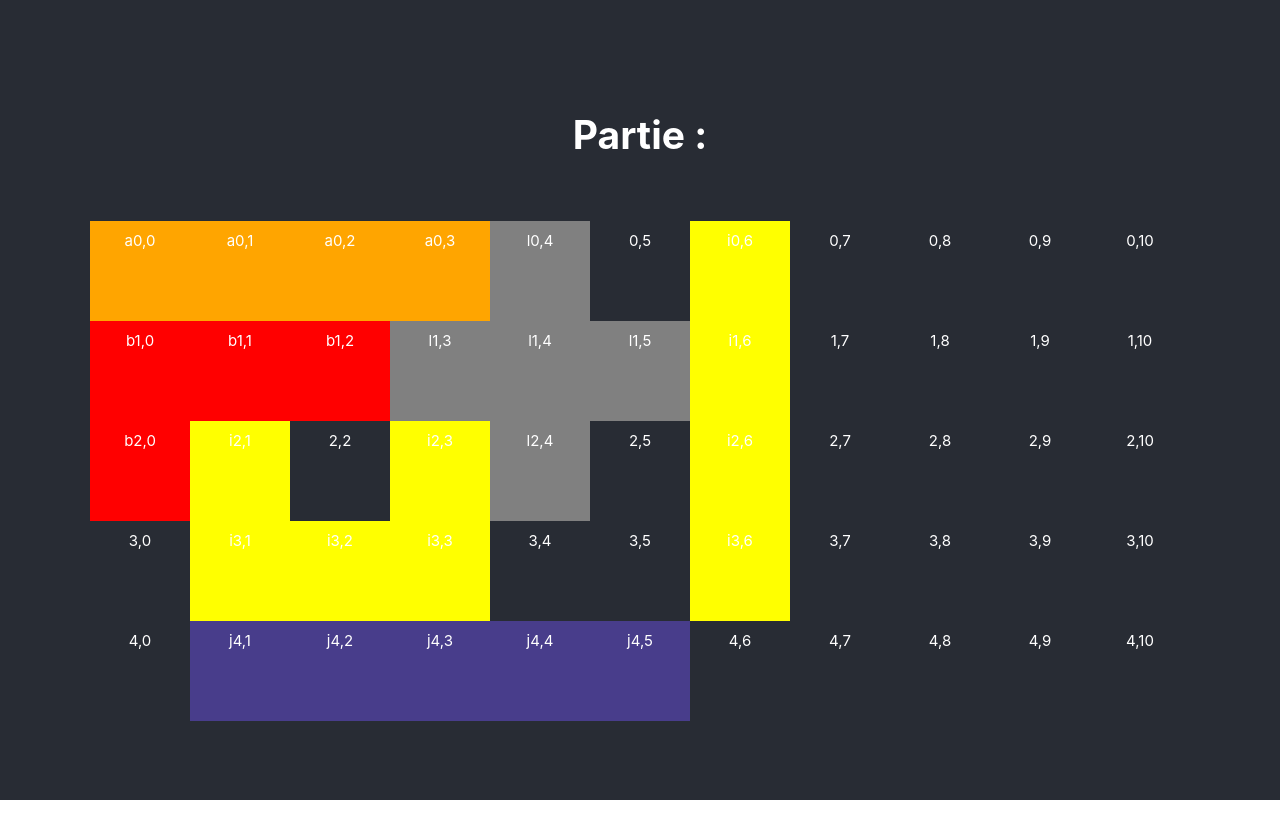
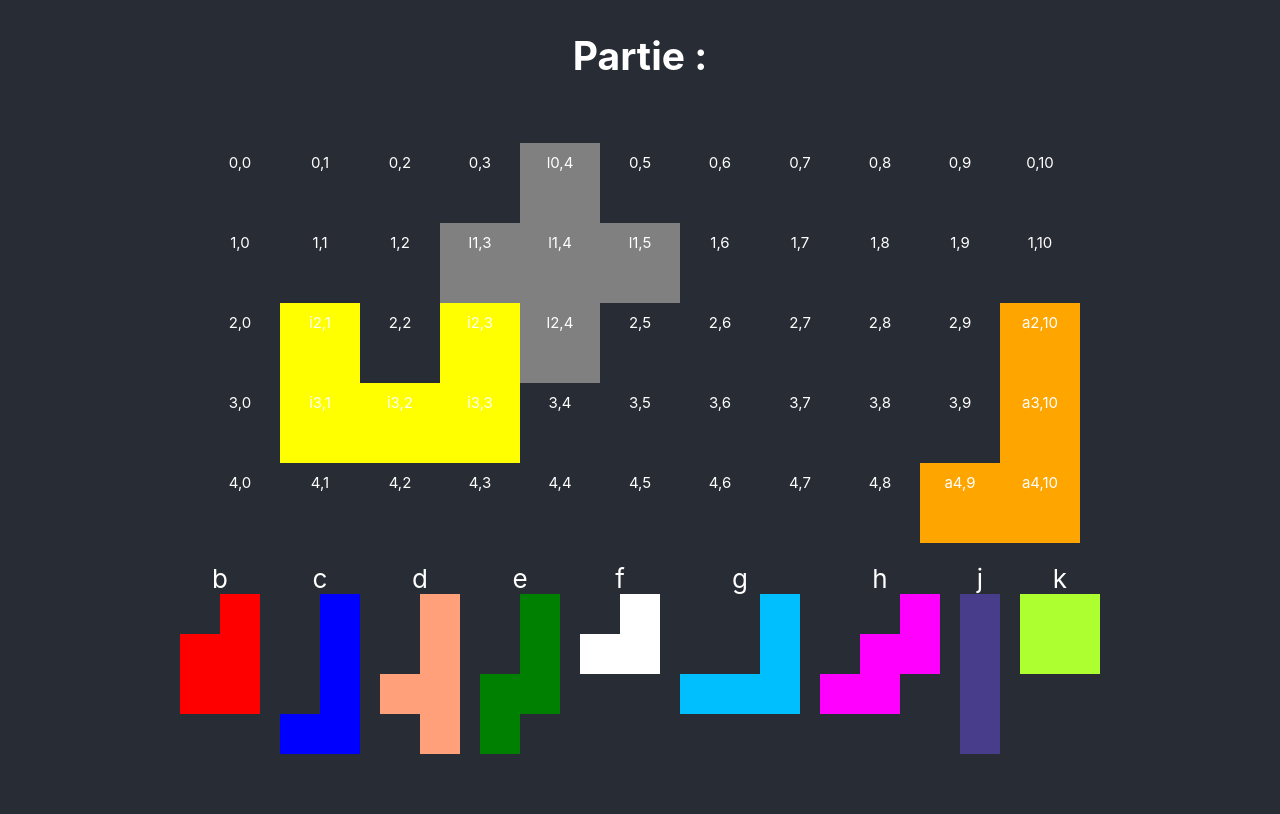
Before and after one commit to alainib/smartgame, a React (Create React App) app: page / in a window 1280 px wide. Built offline with nearby package versions, Linux system fonts and the light colour scheme.

Commit message:
ajout brick restantes en cour

```diff
--- a/src/App.css
+++ b/src/App.css
@@ -36,3 +36,25 @@
     transform: rotate(360deg);
   }
 }
+
+.flex-container {
+  padding: 10px;
+  margin: 0;
+  list-style: none;
+  -ms-box-orient: horizontal;
+  display: -webkit-box;
+  display: -moz-box;
+  display: -ms-flexbox;
+  display: -moz-flex;
+  display: -webkit-flex;
+  display: flex;
+}
+
+.wrap {
+  -webkit-flex-wrap: wrap;
+  flex-wrap: wrap;
+}
+
+.margin10 {
+  margin: 10px;
+}
--- a/src/components/Partie.js
+++ b/src/components/Partie.js
@@ -2,19 +2,12 @@ import React, { Component } from "react";
 import { StyleSheet, css } from "aphrodite";
 
 import "App.css";
-function clj(data) {
-  console.log(JSON.stringify(data, undefined, 2));
-}
-function clnj(astring, data) {
-  console.log(astring);
-  console.log(JSON.stringify(data, undefined, 2));
-  console.log("---------------");
-}
 
-const _supportSize = {
+const _baseSize = {
   x: 11,
   y: 5
 };
+
 const _bricks = {
   a: {
     color: "orange",
@@ -119,8 +112,9 @@ export default class Partie extends Component {
   constructor(props) {
     super(props);
     this.state = {
-      supportData: this.initSupport(),
+      baseData: this.initBase(),
       colors: this.initColors(),
+      usedLetters: [],
       bricks: _bricks
     };
   }
@@ -131,29 +125,31 @@ export default class Partie extends Component {
     }
     return colors;
   }
-  initSupport() {
-    // const res = [...Array(_supportSize.y)].map(x => Array(_supportSize.x).fill(false));
-    let res = [
+
+  initBase() {
+    const res = [...Array(_baseSize.y)].map(x => Array(_baseSize.x).fill(false));
+    /* const res = [
       ["a", "a", "a", "a", false, false, "i", false, false, false, false],
       ["b", "b", "b", false, false, false, "i", false, false, false, false],
       ["b", false, false, false, false, false, "i", false, false, false, false],
       [false, false, false, false, false, false, "i", false, false, false, false],
       [false, "j", "j", "j", "j", "j", false, false, false, false, false]
-    ];
+    ];*/
     return res;
   }
 
-  async componentDidMount() {
+  componentDidMount = async () => {
     this.trySetBrickAt("l", 0, 3);
     this.trySetBrickAt("i", 2, 1);
-  }
+    this.trySetBrickAt("a", 2, 9);
+  };
 
   /**
    * essai de mettre une brick dans une position
    @param name of the brick:a b c ....
    @param x abscisse index to set the brick at
    @param y ordonate index to set the brick at
-   on represente le support comme un support comme matrix également
+   on represente le base comme une matrix également
 
    0 _ _ _ _ _ _ _ > x
    |
@@ -164,70 +160,70 @@ export default class Partie extends Component {
 
 
   */
-  trySetBrickAt(name, x, y) {
-    let { supportData } = this.state;
-
+  trySetBrickAt = (name, x, y) => {
     const can = this.canSetBrick(name, x, y);
 
     if (can) {
       this.setBrickAt(name, x, y);
-      this.setState({ supportData });
     } else {
       console.log("cannot be set here ! ");
     }
-  }
+  };
 
   // met la brick dans cette position
-  setBrickAt(name, x, y) {
+  setBrickAt = (name, x, y) => {
     const brick = this.state.bricks[name];
-    console.log(brick);
-    const bsize = {
+
+    const brickSize = {
       x: this.getXLength(brick.matrix),
       y: this.getYLength(brick.matrix)
     };
-    let supportData = [...this.state.supportData];
-    for (var i = 0; i < bsize.x; i++) {
-      for (var j = 0; j < bsize.y; j++) {
+    let baseData = [...this.state.baseData];
+    for (var i = 0; i < brickSize.x; i++) {
+      for (var j = 0; j < brickSize.y; j++) {
         if (brick.matrix[i][j] === 1) {
-          supportData[i + x][j + y] = name;
+          baseData[i + x][j + y] = name;
         }
       }
     }
-    console.log(supportData);
-    this.setState({ supportData });
-  }
+
+    this.setState((prevState, props) => ({
+      usedLetters: [...prevState.usedLetters, name],
+      baseData
+    }));
+  };
 
   // check si on peut mettre la brick à la position (x,y). il faut que la place soit bien vide
-  canSetBrick(name, x, y) {
-    let { supportData } = this.state;
+  canSetBrick = (name, x, y) => {
+    let { baseData } = this.state;
     const brick = this.state.bricks[name];
     let can = true;
-    // on test que la brick ne depasse pas du support
+    // on test que la brick ne depasse pas du base
 
-    const bsize = {
+    const brickSize = {
       x: this.getXLength(brick.matrix),
       y: this.getYLength(brick.matrix)
     };
-    const supportSize = {
-      x: this.getXLength(supportData),
-      y: this.getYLength(supportData)
+    const baseSize = {
+      x: this.getXLength(baseData),
+      y: this.getYLength(baseData)
     };
 
-    // console.log({ x, "bsize.x": bsize.x, "supportSize.x": supportSize.x, res: x + bsize.x > supportSize.x });
-    if (x + bsize.x > supportSize.x) {
+    if (x + brickSize.x > baseSize.x) {
+      console.log({ x, "brickSize.x": brickSize.x, "baseSize.x": baseSize.x, res: x + brickSize.x > baseSize.x });
       return false;
     }
 
-    // console.log({ y, "bsize.y": bsize.y, "supportSize.y": supportSize.y, res: y + bsize.y > supportSize.y });
-    if (y + bsize.y > supportSize.y) {
+    if (y + brickSize.y > baseSize.y) {
+      console.log({ y, "brickSize.y": brickSize.y, "baseSize.y": baseSize.y, res: y + brickSize.y > baseSize.y });
       return false;
     }
 
-    // on crop une sous matrix de taille identique à brick dans supportData, plus facile pour comparer
-    const sub = this.getSub(supportData, x, y, bsize.x, bsize.y);
-    console.log(sub, brick.matrix);
-    for (var i = 0; i < bsize.x; i++) {
-      for (var j = 0; j < bsize.y; j++) {
+    // on crop une sous matrix de taille identique à brick dans baseData, plus facile pour comparer
+    const sub = this.getSub(baseData, x, y, brickSize.x, brickSize.y);
+    // console.log(sub, brick.matrix);
+    for (var i = 0; i < brickSize.x; i++) {
+      for (var j = 0; j < brickSize.y; j++) {
         if (brick.matrix[i][j] === 1) {
           if (sub[i][j] !== false) {
             can = false;
@@ -237,7 +233,7 @@ export default class Partie extends Component {
     }
 
     return can;
-  }
+  };
   /**
    * découpe une sous matrice dans brick
    * @param {*} brick
@@ -257,20 +253,21 @@ export default class Partie extends Component {
     }
     return max;
   }
+
   getXLength(brick) {
     return brick.length;
   }
 
-  renderSupport() {
-    const { supportData, colors } = this.state;
+  renderBase() {
+    const { baseData, colors } = this.state;
 
     return (
       <div>
-        {supportData.map((row, i) => (
+        {baseData.map((row, i) => (
           <div className={css(styles.bloc)} key={i}>
             {row.map((col, j) => {
               return (
-                <div className={css(styles.case)} style={{ backgroundColor: colors[col] }} key={j}>
+                <div className={css(styles.item)} style={{ backgroundColor: colors[col] }} key={j}>
                   <span className={css(styles.smalltitle)}>{col + i + "," + j}</span>
                 </div>
               );
@@ -280,13 +277,50 @@ export default class Partie extends Component {
       </div>
     );
   }
+  renderUnusedBricks() {
+    let show = [];
+    for (var i in _bricks) {
+      if (!this.state.usedLetters.includes(i)) {
+        show.push(
+          <div key={i}>
+            <ShowBrick name={i} data={_bricks[i]} />
+          </div>
+        );
+      }
+    }
+    return <div className="flex-container wrap">{show}</div>;
+  }
 
   render() {
     return (
       <div>
-        <h2 className="padding15">Partie :</h2>
+        <h2>Partie :</h2>
         <br />
-        {this.renderSupport()}
+
+        {this.renderBase()}
+
+        {this.renderUnusedBricks()}
+      </div>
+    );
+  }
+}
+
+class ShowBrick extends Component {
+  render() {
+    const { matrix, color } = this.props.data;
+
+    return (
+      <div key={this.props.name} className="margin10">
+        <div>{this.props.name}</div>
+        {matrix.map((row, i) => {
+          return (
+            <div className={css(styles.bloc)} key={i}>
+              {row.map((col, j) => {
+                return <div className={css(styles.itemSmall)} style={{ backgroundColor: col ? color : false }} key={j}></div>;
+              })}
+            </div>
+          );
+        })}
       </div>
     );
   }
@@ -297,20 +331,21 @@ const styles = StyleSheet.create({
     display: "flex",
     flexDirection: "row",
     alignItems: "center",
-    justifyContent: "space-between"
+
+    justifyContent: "center"
   },
+
   item: {
-    width: 175,
-    height: 75,
-    margin: 5
+    width: 80,
+    height: 80
+  },
+  itemSmall: {
+    width: 40,
+    height: 40
   },
   smalltitle: {
     fontSize: 15,
     color: "white"
-  },
-  case: {
-    width: "100px",
-    height: "100px"
   }
 });
 
```
